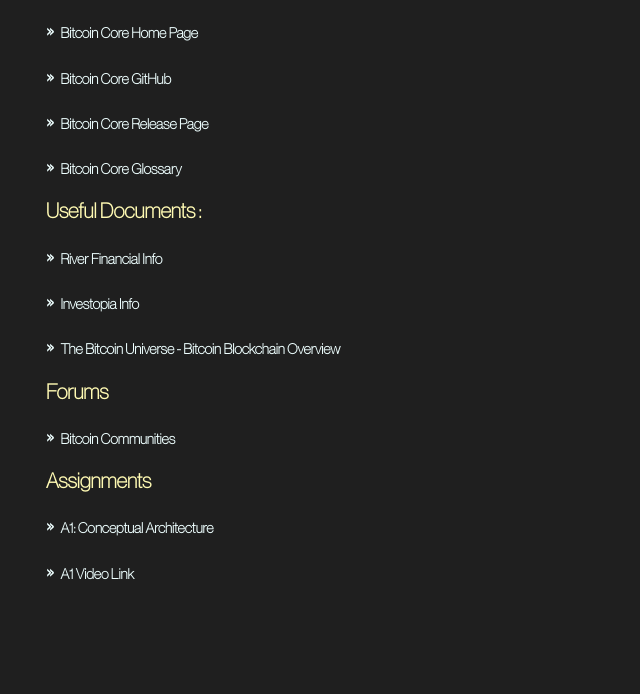
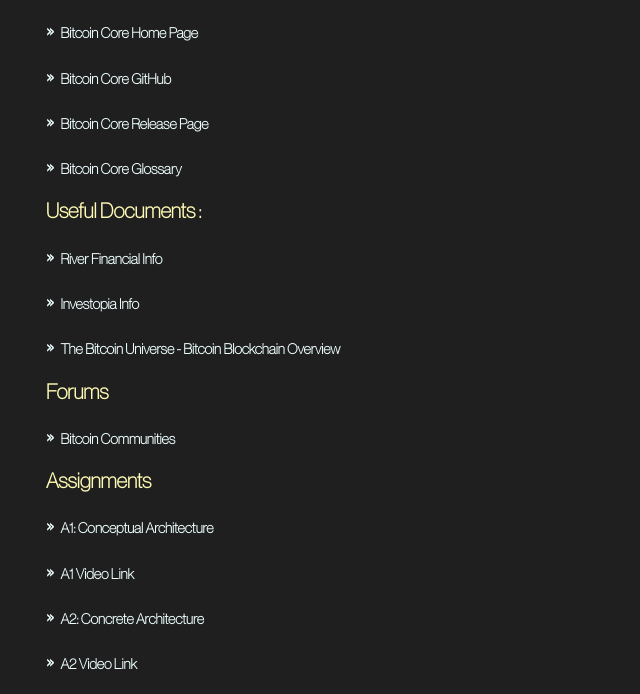
Before and after one commit to darkshade70/All-Around-Average-website, a plain HTML site: page index.html in a window 1280 px wide. Shown: the part 797-1491 px from the top of the page, without its empty margins (0-640 px from the left). Before the commit the page ends 1401 px from the top, so only its background shows below. Drawn offline with Linux system fonts and the light colour scheme.

Commit message:
new update

```diff
--- a/index.html
+++ b/index.html
@@ -40,5 +40,9 @@
     <h3>Assignments</h3>
     <h4><a href ="a1.pdf">A1: Conceptual Architecture</a></h4>
     <h4><a href ="https://youtu.be/F2ii4vlxxRA">A1 Video Link</a></h4>
+
+    <h4><a href="a2.pdf">A2: Concrete Architecture</a></h4>
+    <h4><a href="https://www.youtube.com/watch?v=EPvlLAA3e-8&ab_channel=calebchiu">A2 Video Link</a></h4>
+
 </body>
 </html>
```
